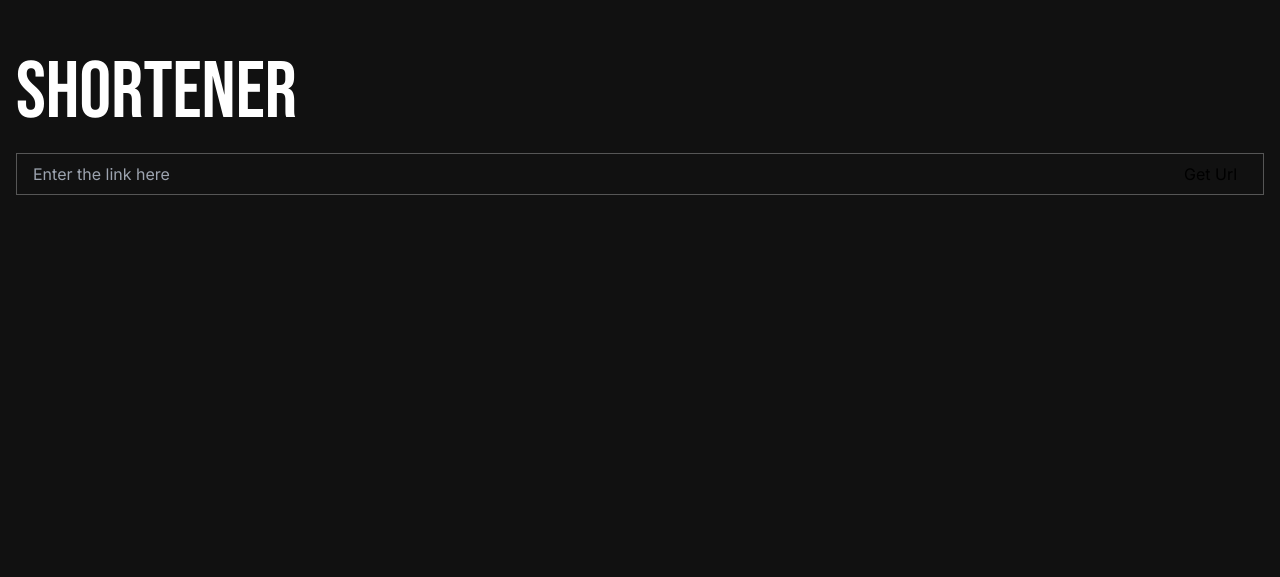
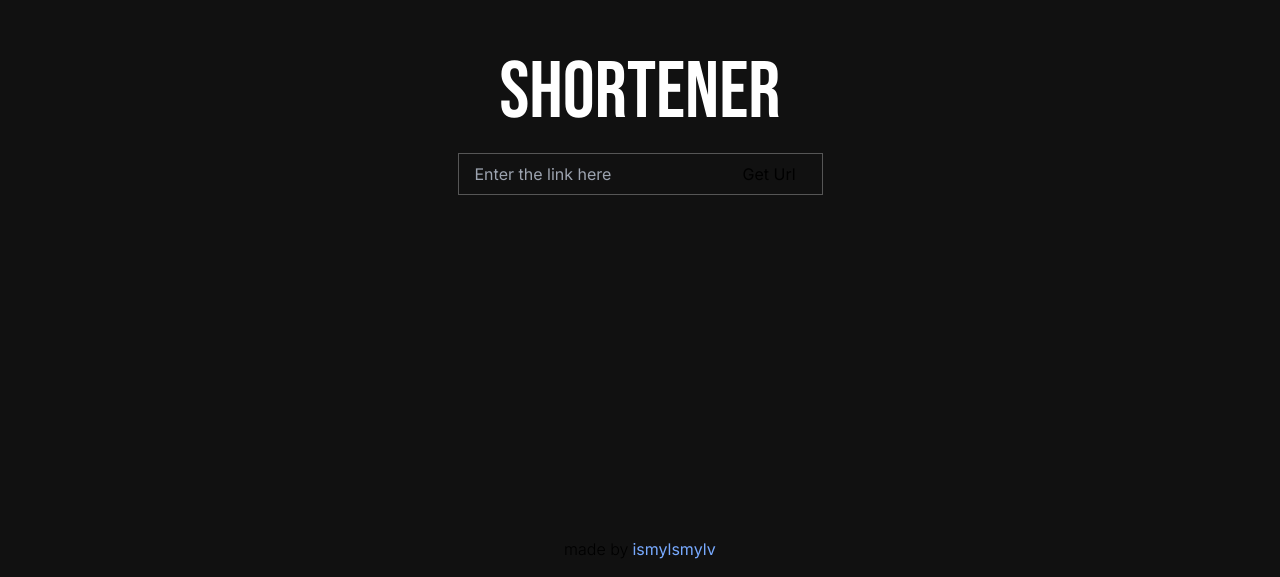
Before and after one commit to ismylsmylv/Shortener, a Next.js app: page / in a window 1280 px wide. Shown: the part 223-800 px from the top of the page. Built offline with nearby package versions, Linux system fonts and the light colour scheme.

Commit message:
style: flex fixed, credits added

```diff
--- a/src/app/layout.tsx
+++ b/src/app/layout.tsx
@@ -1,6 +1,7 @@
 import type { Metadata } from "next";
 import { Inter } from "next/font/google";
 import "./globals.css";
+import Credits from "@/components/credits/page";
 
 const inter = Inter({ subsets: ["latin"] });
 
@@ -16,7 +17,10 @@ export default function RootLayout({
 }>) {
   return (
     <html lang="en">
-      <body className={inter.className}>{children}</body>
+      <body className={inter.className}>
+        {children}
+        <Credits />
+      </body>
     </html>
   );
 }
--- /dev/null
+++ b/src/components/credits/page.tsx
@@ -0,0 +1,16 @@
+import React from "react";
+import "./style.scss";
+type Props = {};
+
+function Credits({}: Props) {
+  return (
+    <div className="Credits flex items-center justify-center gap-1">
+      <p> made by </p>
+      <a href="https://ismylsmylv.com/" target="_blank">
+        ismylsmylv
+      </a>
+    </div>
+  );
+}
+
+export default Credits;
--- /dev/null
+++ b/src/components/credits/style.scss
@@ -0,0 +1,11 @@
+.Credits {
+    font-weight: 300;
+    position: absolute;
+    bottom: 1rem;
+    left: calc(50% - 76px);
+
+    a {
+        font-weight: 400;
+        color: #78AAFF;
+    }
+}
--- a/src/view/input-view/page.tsx
+++ b/src/view/input-view/page.tsx
@@ -25,7 +25,7 @@ function InputView({}: Props) {
     seturl("");
   }
   return (
-    <div className="InputView flex justify-center items-center flex-col	">
+    <div className="InputView flex justify-center items-center flex-col container	">
       <Logo />
       <form
         className="input flex justify-center items-center  rounded"
--- a/src/view/input-view/style.scss
+++ b/src/view/input-view/style.scss
@@ -2,7 +2,7 @@
     margin: 0 auto;
     margin-top: 30svh;
     padding: 1rem;
-
+    flex-direction: column;
 
 
     .input {
--- a/src/view/result-view/page.tsx
+++ b/src/view/result-view/page.tsx
@@ -19,7 +19,7 @@ function ResultView({ params }: Props) {
     console.log(process.env.NEXT_PUBLIC_BASE_URI + "/api?id=" + params.url);
   }, []);
   return (
-    <div className="ResultView  flex justify-center items-center flex-col">
+    <div className="ResultView  flex justify-center items-center flex-col container">
       <Logo />
       {url ? (
         <>
--- a/src/view/result-view/style.scss
+++ b/src/view/result-view/style.scss
@@ -2,6 +2,7 @@
     margin: 0 auto;
     margin-top: 30svh;
     padding: 1rem;
+    flex-direction: column;
 
     .info {
         margin-bottom: 1rem;
```
